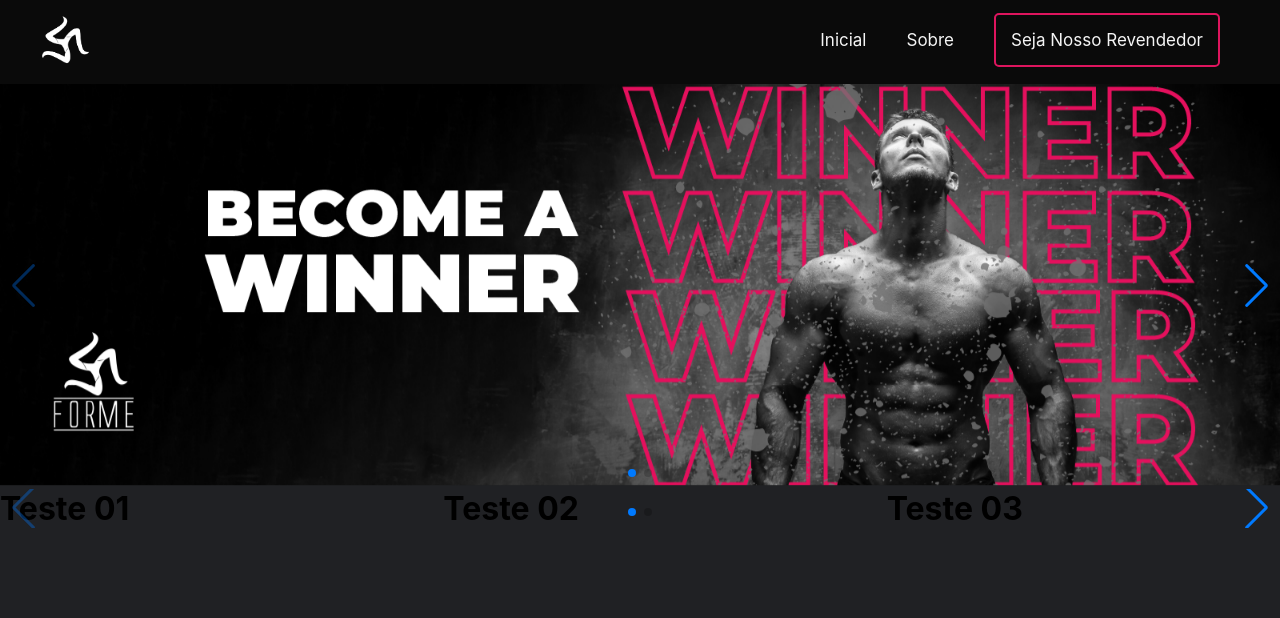
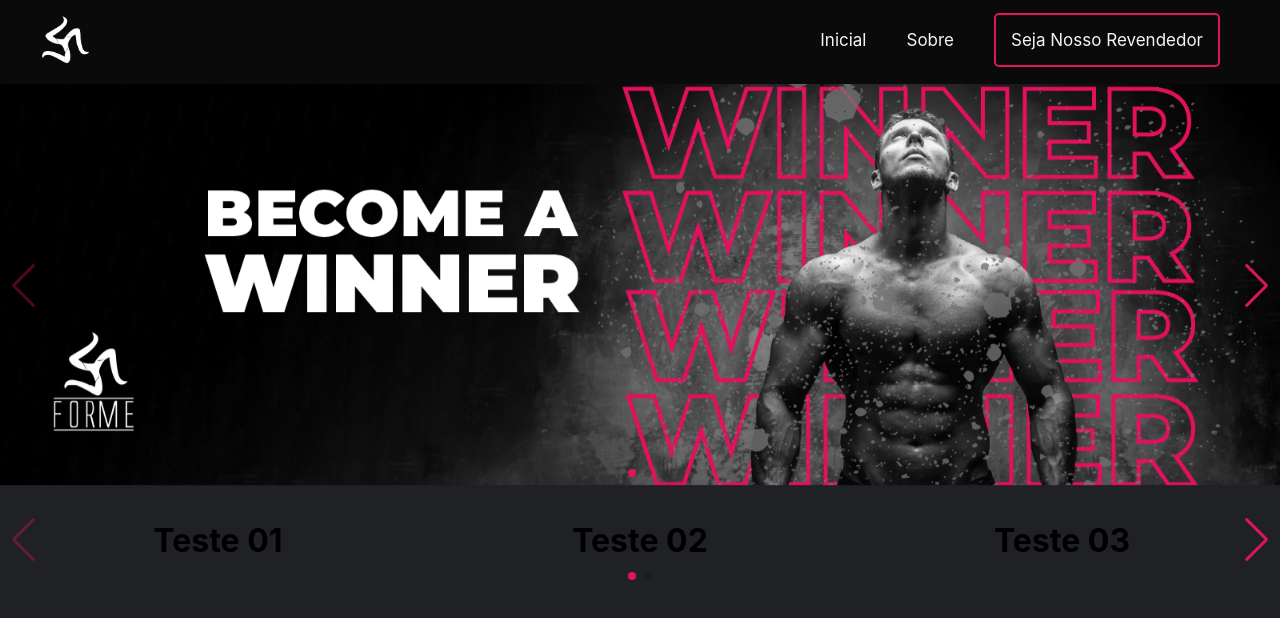
Before and after one commit to cayosantana/site-forme-project, a React (Vite) app: page / in a window 1280 px wide. Shown: the top 618 px of the page. Built offline with nearby package versions, Linux system fonts and the light colour scheme.

Commit message:
Criação da CSS do carrossel
Criação da folha de estilo do componente carrossel.

```diff
--- a/src/components/carrossel/carrossel.css
+++ b/src/components/carrossel/carrossel.css
@@ -1,10 +1,16 @@
-.swiper {
+.swiper-carrossel {
     padding: 32px;
 }
-.swiper-slide {
+.swiper-slide-carrossel {
     display: flex;
     justify-content: center;
 }
 .swiper-pagination-bullet-active {
     background-color: #DE155E;
 }
+.swiper-button-prev {
+    color: #DE155E;
+}
+.swiper-button-next {
+    color: #DE155E;
+}
--- a/src/components/carrossel/carrossel.jsx
+++ b/src/components/carrossel/carrossel.jsx
@@ -1,24 +1,23 @@
 import React from 'react';
 import { Swiper, SwiperSlide } from 'swiper/react'
-
-
+import './carrossel.css'
 
 
 const Carrossel = ( ) => {
     return (
         <>
             <div>
-                <Swiper slidesPerView={3} spaceBetween={50} navigation={true} pagination={{ clickable: false }}>
-                    <SwiperSlide>
+                <Swiper slidesPerView={3} spaceBetween={50} navigation={true} pagination={{ clickable: false }} className='swiper-carrossel'>
+                    <SwiperSlide className='swiper-slide-carrossel'>
                         <h1>Teste 01</h1>
                     </SwiperSlide>
-                    <SwiperSlide>
+                    <SwiperSlide className='swiper-slide-carrossel'>
                         <h1>Teste 02</h1>
                     </SwiperSlide>
-                    <SwiperSlide>
+                    <SwiperSlide className='swiper-slide-carrossel'>
                         <h1>Teste 03</h1>
                     </SwiperSlide>
-                    <SwiperSlide>
+                    <SwiperSlide className='swiper-slide-carrossel'>
                         <h1>Teste 04</h1>
                     </SwiperSlide>
                 </Swiper>
```
